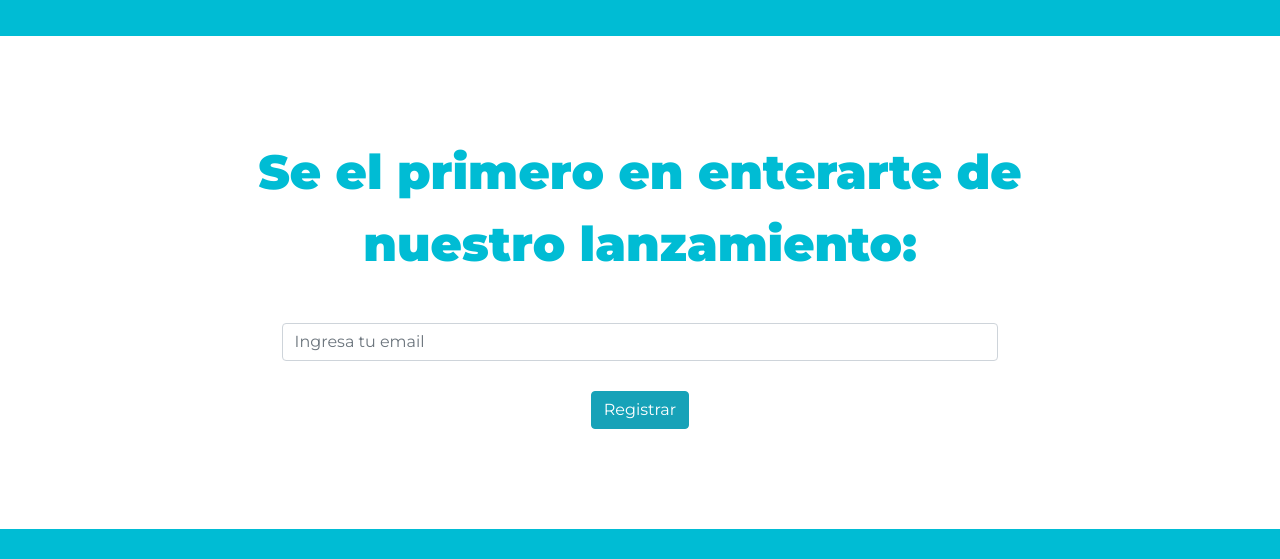
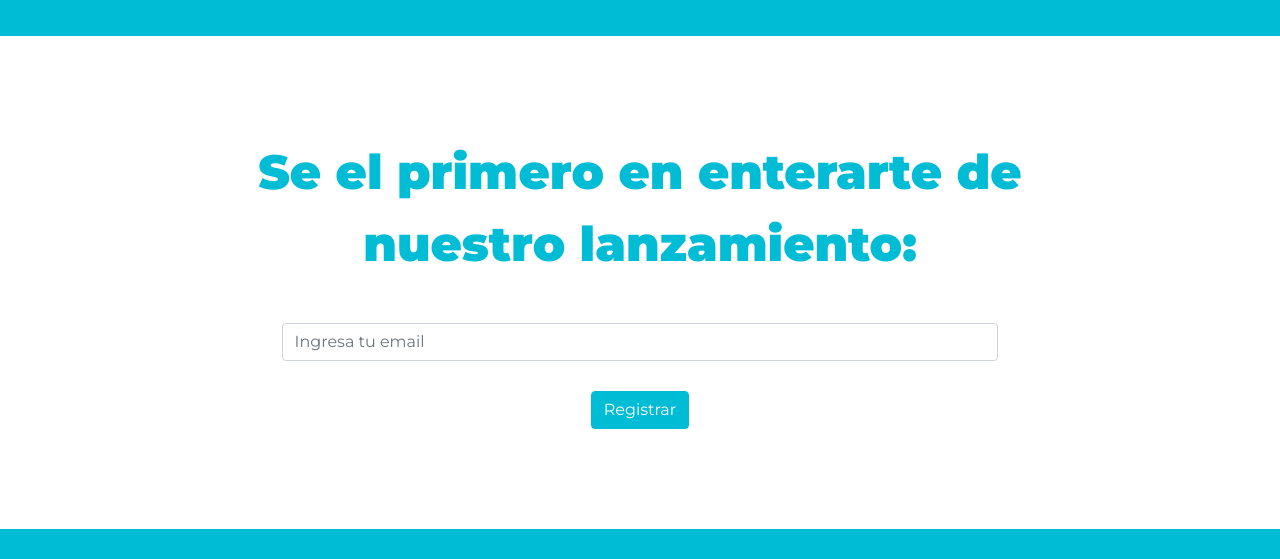
Before and after one commit to hcarmona97/Studnloft-LandingPage, a plain HTML site: page index.html in a window 1280 px wide. In both pictures the pointer is over the button "Registrar". Shown: the part 1850-2409 px from the top of the page. Drawn offline with nearby package versions, Linux system fonts and the light colour scheme.

Commit message:
Update styles.css

```diff
--- a/css/styles.css
+++ b/css/styles.css
@@ -199,6 +199,14 @@ h4 {
 .envia-registro {
   margin:0 auto;
   display:block;
+  border-color: #00bcd4;
+  color: #00bcd4;
+}
+
+.envia-registro:hover {
+  border-color: #00bcd4;
+  background: #00bcd4;
+  color: white;
 }
 
 #footer{
```
